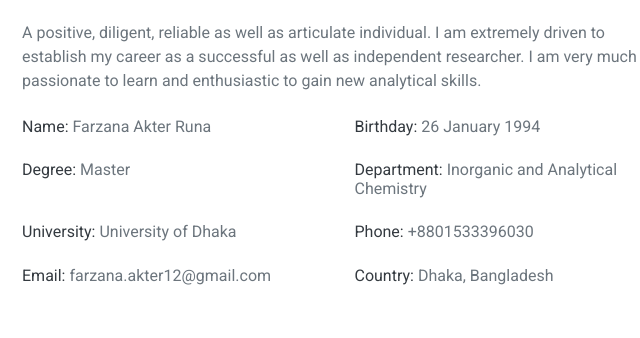
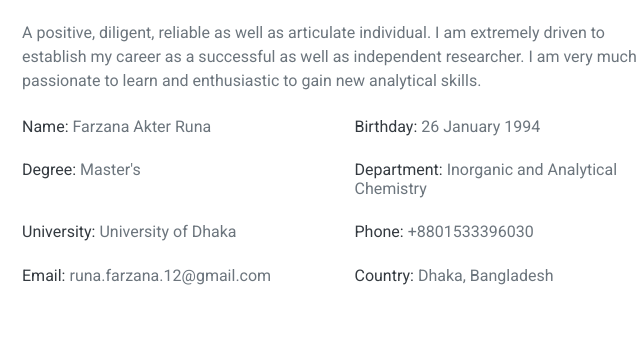
Before and after one commit to FarzanaRuna/portfolio, a plain HTML site: page index.html in a window 1280 px wide. Shown: the part 1094-1432 px from the top of the page, 538-1178 px from the left. Drawn offline with nearby package versions, Linux system fonts and the light colour scheme.

Commit message:
email updated

```diff
--- a/index.html
+++ b/index.html
@@ -115,11 +115,11 @@
                     <div class="row mb-3">
                         <div class="col-sm-6 py-2"><h6>Name: <span class="text-secondary">Farzana Akter Runa</span></h6></div>
                         <div class="col-sm-6 py-2"><h6>Birthday: <span class="text-secondary">26 January 1994</span></h6></div>
-                        <div class="col-sm-6 py-2"><h6>Degree: <span class="text-secondary">Master</span></h6></div>
+                        <div class="col-sm-6 py-2"><h6>Degree: <span class="text-secondary">Master's</span></h6></div>
                         <div class="col-sm-6 py-2"><h6>Department: <span class="text-secondary">Inorganic and Analytical Chemistry</span></h6></div>
                         <div class="col-sm-6 py-2"><h6>University: <span class="text-secondary">University of Dhaka</span></h6></div>
                         <div class="col-sm-6 py-2"><h6>Phone: <span class="text-secondary">+8801533396030</span></h6></div>
-                        <div class="col-sm-6 py-2"><h6>Email: <span class="text-secondary">farzana.akter12@gmail.com</span></h6></div>
+                        <div class="col-sm-6 py-2"><h6>Email: <span class="text-secondary">runa.farzana.12@gmail.com</span></h6></div>
                         <div class="col-sm-6 py-2"><h6>Country: <span class="text-secondary">Dhaka, Bangladesh</span></h6></div>
                     </div>
                     <!-- <a href="" class="btn btn-outline-primary mr-4">Hire Me</a>
```
